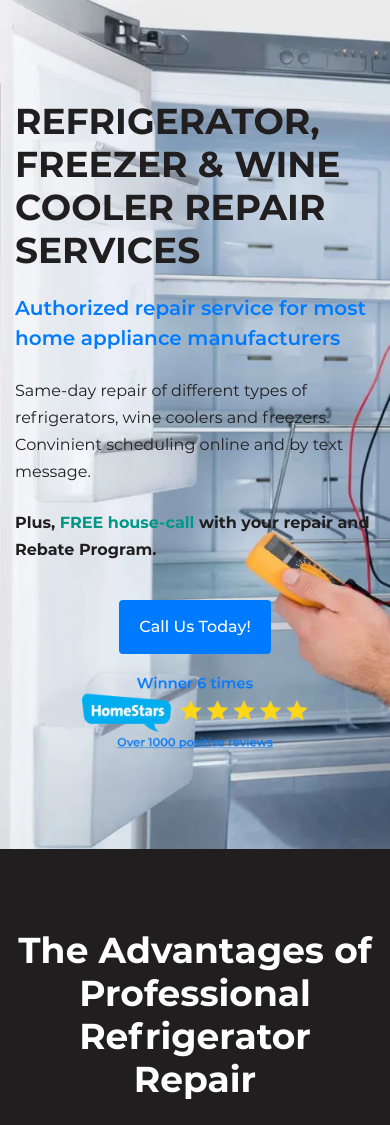
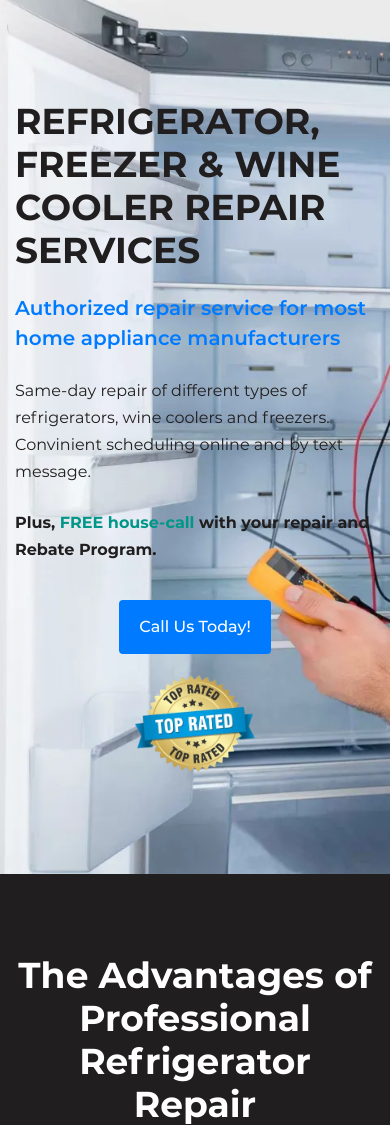
Before and after one commit to lektraluthor/applianceservicecenter, a PHP site: page / in a window 390 px wide. Shown: the part 167-1292 px from the top of the page. Run offline with PHP 8.4, Linux system fonts and the light colour scheme.

Commit message:
added jumping badge to hero section

```diff
--- a/assets/css/main.css
+++ b/assets/css/main.css
@@ -198,7 +198,7 @@ header .navbar-nav .nav-item .nav-link:hover {
 }
 .hero {
   display: flex;
-  padding: 150px 0;
+  padding: 120px 0;
   background: url("/assets/images/hero.webp") center center no-repeat;
   background-size: cover;
   background-blend-mode: multiply;
@@ -228,9 +228,42 @@ header .navbar-nav .nav-item .nav-link:hover {
   align-items: center;
   margin: 36px 0 0 0;
 }
-.hero-bottom img {
-  height: 75px;
-  margin: 20px 40px 0 40px;
+
+.badges img {
+  height: 150px;
+  width: auto;
+  margin: 0 0 0 80px;
+  align-self: flex-end;
+  animation-duration: 2s;
+  animation-iteration-count: 1;
+  transform-origin: bottom;
+}
+.badges .bounce {
+  animation-name: bounce;
+  animation-timing-function: cubic-bezier(0.28, 0.84, 0.42, 1);
+}
+@keyframes bounce {
+  0% {
+    transform: scale(1, 1) translateY(0);
+  }
+  10% {
+    transform: scale(1.1, 0.95) translateY(0);
+  }
+  30% {
+    transform: scale(0.95, 1.1) translateY(-70px);
+  }
+  50% {
+    transform: scale(1, 0.95) translateY(0);
+  }
+  57% {
+    transform: scale(1, 1) translateY(-5px);
+  }
+  64% {
+    transform: scale(1, 1) translateY(0);
+  }
+  100% {
+    transform: scale(1, 1) translateY(0);
+  }
 }
 
 @media (max-width: 767px) {
@@ -242,6 +275,14 @@ header .navbar-nav .nav-item .nav-link:hover {
   }
   .hero-bottom {
     flex-direction: column;
+  }
+
+  .badges {
+    margin-top: 20px;
+  }
+  .badges img {
+    height: 100px;
+    margin: 0;
   }
 }
 .offers {
--- a/assets/scss/hero.scss
+++ b/assets/scss/hero.scss
@@ -1,6 +1,6 @@
 .hero {
   display: flex;
-  padding: 150px 0;
+  padding: 120px 0;
   background: url("/assets/images/hero.webp") center center no-repeat;
   background-size: cover;
   background-blend-mode: multiply;
@@ -29,10 +29,33 @@
    flex-direction: row;
    align-items: center;
    margin: 36px 0 0 0;
-   img {
-     height: 75px;
-     margin: 20px 40px 0 40px;
-   }
+  }
+}
+
+.badges {
+  img {
+    height: 150px;
+    width: auto;
+    margin: 0 0 0 80px;
+    align-self: flex-end;
+    animation-duration: 2s;
+    animation-iteration-count: 1;
+    transform-origin: bottom;
+  }
+
+  .bounce {
+      animation-name: bounce;
+      animation-timing-function: cubic-bezier(0.280, 0.840, 0.420, 1);
+  }
+
+  @keyframes bounce {
+      0%   { transform: scale(1,1)      translateY(0); }
+      10%  { transform: scale(1.1,.95)   translateY(0); }
+      30%  { transform: scale(.95,1.1)   translateY(-70px); }
+      50%  { transform: scale(1,.95) translateY(0); }
+      57%  { transform: scale(1,1)      translateY(-5px); }
+      64%  { transform: scale(1,1)      translateY(0); }
+      100% { transform: scale(1,1)      translateY(0); }
   }
 }
 
@@ -47,4 +70,12 @@
       flex-direction: column;
     }
   }
+
+  .badges {
+    margin-top: 20px;
+    img {
+      height: 100px;
+      margin: 0;
+    }
+  }
 }
--- a/index.html
+++ b/index.html
@@ -75,7 +75,9 @@
             <p><strong>Plus, <span>FREE house-call</span> with your repair and Rebate Program.</strong></p>
             <div class="hero-bottom">
               <a onclick="window.location.href='tel:8585297777'" class="btn main-btn btn-outline-primary" type="button">Call Us Today!</a>
-              <img src="assets/images/home-stars.webp" alt="home stars rating">
+              <div class="badges">
+                <img class="bounce" src="assets/images/top-rated.webp" alt="top rated service">
+              </div>
             </div>
           </div>
         </div>
```
Also changed, not shown: assets/images/top-rated.webp (added), 1 other file.
